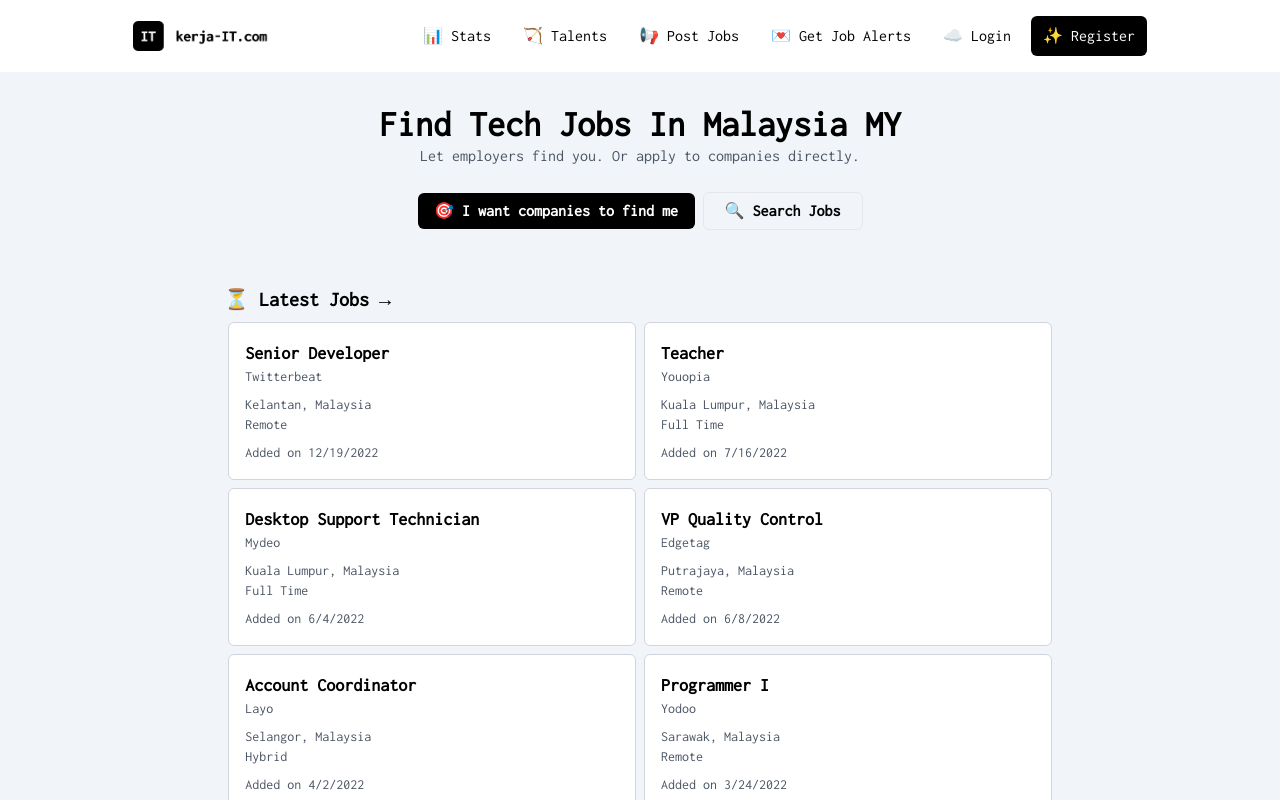
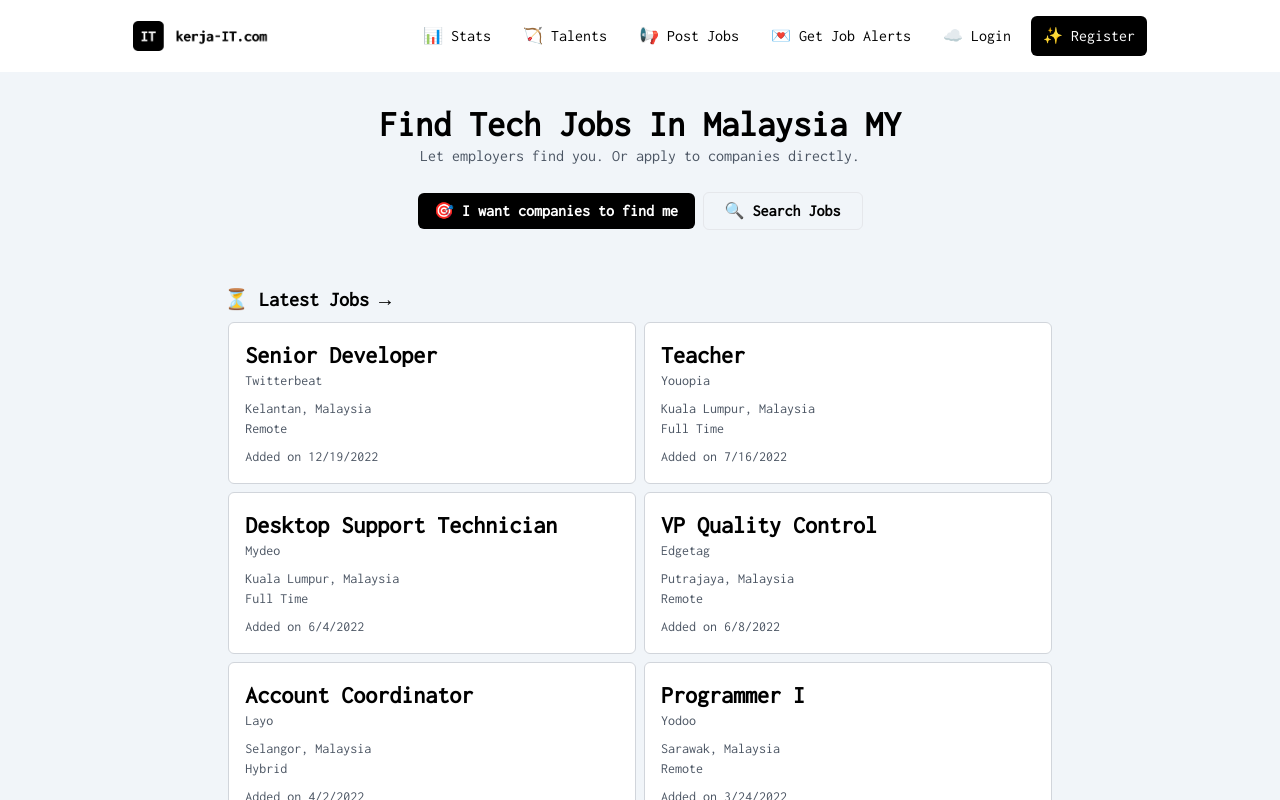
Before and after one commit to afeef97/kerja-it-clone, a React (Vite) app: page / in a window 1280 px wide. Shown: the top 800 px of the page. Built offline with nearby package versions, Linux system fonts and the light colour scheme.

Commit message:
Seperated job details into a component

```diff
--- a/src/components/Card.jsx
+++ b/src/components/Card.jsx
@@ -1,17 +1,21 @@
 import React from "react";
+import JobDetails from "./JobDetails";
 
-const Card = ({ jobTitle, company, location, type, date }) => {
+const Card = ({ id, jobTitle, company, location, type, date }) => {
     return (
-        <div className="bg-white border border-gray-300 rounded-md p-4 truncate sm:basis-[49%]">
-            <a className="text-lg font-semibold">{jobTitle}</a>
-            <p className="text-sm">{company}</p>
-
-            <div className="my-2">
-                <p className="text-sm">{location}</p>
-                <p className="text-sm">{type}</p>
-            </div>
-            <p className="text-sm">{`Added on ${date}`}</p>
-        </div>
+        <a
+            href={`/jobs/${id}-${jobTitle
+                .replaceAll(" ", "-")
+                .toLowerCase()}-${company.toLowerCase()}`}
+            className="bg-white border border-gray-300 rounded-md p-4 truncate sm:basis-[49%]">
+            <JobDetails
+                jobTitle={jobTitle}
+                company={company}
+                location={location}
+                type={type}
+                date={date}
+            />
+        </a>
     );
 };
 
--- /dev/null
+++ b/src/components/JobDetails.jsx
@@ -0,0 +1,34 @@
+import React from "react";
+import { useLocation } from "react-router-dom";
+
+const JobDetails = ({ jobTitle, company, location, type, date }) => {
+    const routeLocation = useLocation();
+
+    const renderTitle = () => {
+        if (/^\/jobs\//.test(routeLocation.pathname)) {
+            return <h1>{jobTitle}</h1>;
+        } else {
+            return (
+                <h2 className="text-lg lg:text-2xl font-semibold">
+                    {jobTitle}
+                </h2>
+            );
+        }
+    };
+
+    return (
+        <div>
+            {renderTitle()}
+
+            <p className="text-sm">{company}</p>
+
+            <div className="my-2">
+                <p className="text-sm">{location}</p>
+                <p className="text-sm">{type}</p>
+            </div>
+            <p className="text-sm">{`Added on ${date}`}</p>
+        </div>
+    );
+};
+
+export default JobDetails;
```
